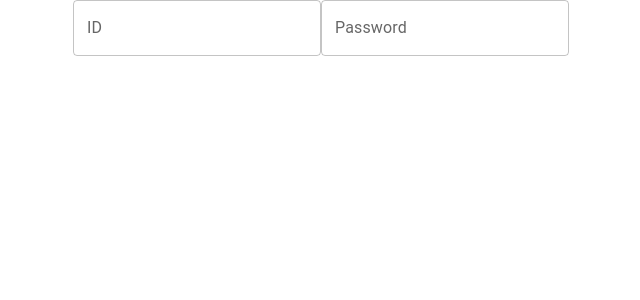
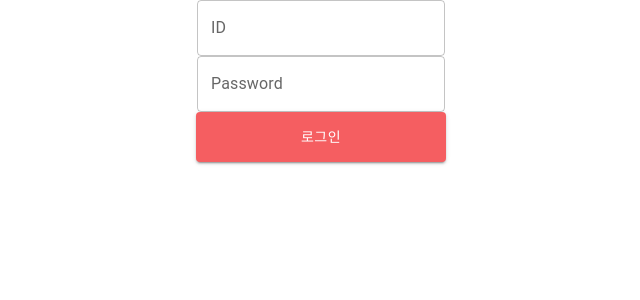
Before and after one commit to HackerthonThree/Frontend, a React (Create React App) app in the folder frontend/: page /login in a window 1280 px wide. Shown: the top 300 px of the page, without its empty margins (319-959 px from the left). Built offline with nearby package versions, Linux system fonts and the light colour scheme.

Commit message:
회원가입 다시 만드는중

```diff
--- a/frontend/src/components/Account.jsx
+++ b/frontend/src/components/Account.jsx
@@ -1,4 +1,4 @@
-import * as React from "react";
+import {useEffect} from "react";
 import ReactDOM from "react-dom";
 import Button from "@mui/material/Button";
 import logoImg from "../resource/logo.png";
@@ -11,6 +11,7 @@ import StockButton from "./StockButton";
 import SideBar from "./SideBar";
 import { useState } from "react";
 import "./Account.scss";
+import Axios from "axios";
 const stocks = [
   { name: "삼성전자", value: 400, yield: -23.5 },
   { name: "삼성바이오로직스", value: 300, yield: 46.6 },
@@ -42,11 +43,31 @@ const stocks = [
 
 const yieldValue = 50;
 
+const url="http://3.35.205.126:8080/api/v1/comment/stock";
+
 const Account = () => {
   const [open, setOpen] = useState(false);
-const sortedStocks=stocks.sort((a,b)=>{
-  return b.value-a.value;
-});
+  const [stockList, setStockList] = useState([]);
+  const [stockNameList, setStockNameList] = useState([]);
+  const fetchData = async () => {
+    const result = await Axios(url);
+    setStockList(result.data);
+
+    const names = result.data.map((s) => {
+      return s.stockName;
+    });
+    const sorted = names.sort();
+    console.log(sorted);
+    setStockNameList(sorted);
+  };
+
+  useEffect(() => {
+    fetchData();
+  }, []);
+
+  const sortedStocks = stocks.sort((a, b) => {
+    return b.value - a.value;
+  });
   return (
     <div className="Account">
       <TopBar
@@ -65,16 +86,12 @@ const sortedStocks=stocks.sort((a,b)=>{
           <div>{yieldValue}%</div>
           <AccountChart data={sortedStocks} />
           <div className="fonts">
-            <div className="fontWrap">
-            총 자산
-            </div>
-            <div className="fontWrap">
-            수익률
-            </div>
+            <div className="fontWrap">총 자산</div>
+            <div className="fontWrap">수익률</div>
           </div>
         </Paper>
         <div className="Stocks">
-          {stocks.map((s,i) => {
+          {stocks.map((s, i) => {
             return <StockButton key={i} data={s} />;
           })}
         </div>
--- a/frontend/src/components/LogIn.jsx
+++ b/frontend/src/components/LogIn.jsx
@@ -5,12 +5,75 @@ import logoImg from "../resource/logo.png";
 import { BrowserRouter, Route, Link, Routes } from "react-router-dom";
 import LinkButton from "./LinkButton";
 import { TextField } from "@mui/material";
-import './LogIn.scss'
+import "./LogIn.scss";
+import Axios from "axios";
+import { useNavigate } from "react-router";
+
+const style = {
+  backgroundColor: "#f55e61",
+  color: "#FFFFFF",
+  width: "250px",
+  height: "50px",
+};
+
 const LogIn = () => {
+  const [id, setId] = React.useState("");
+  const [pw, setPw] = React.useState("");
+  const url = "http://3.35.205.126:8080/api/v1/auth/login";
+
+  const navigate=useNavigate();
+
+  const handleLogInClick = () => {
+    console.log("click");
+    const sendData = {
+      id: id,
+      password: pw,
+    };
+    const jsoned = JSON.stringify(sendData);
+    console.log(jsoned);
+    fetch(url, {
+      method: "POST",
+      headers: { "Content-Type": "application/json" },
+      body: jsoned,
+    })
+      .then((res) => res.json())
+      .then(function (response) {
+        if(response!=0){
+          navigate("/account");
+        }
+
+      })
+      .catch((error) => console.log("server not response..."));
+  };
+
   return (
     <div className="LogIn">
-      <TextField label="ID"></TextField>
-      <TextField label="Password"></TextField>
+      <div>
+        <div>
+          <TextField
+            label="ID"
+            value={id}
+            onChange={(e) => {
+              setId(e.target.value);
+            }}
+          ></TextField>
+        </div>
+        <div>
+          <TextField
+          type="password"
+            label="Password"
+            value={pw}
+            onChange={(e) => {
+              setPw(e.target.value);
+            }}
+          ></TextField>
+        </div>
+        <div>
+          <Button onClick={handleLogInClick} variant="contained" style={style}>
+            로그인
+          </Button>
+        </div>
+      </div>
     </div>
   );
 };
--- a/frontend/src/components/SignUp.jsx
+++ b/frontend/src/components/SignUp.jsx
@@ -1,4 +1,4 @@
-import { useState } from "react";
+import { useState ,useNavigate} from "react";
 import ReactDOM from "react-dom";
 import Button from "@mui/material/Button";
 import {
@@ -31,8 +31,12 @@ const styles = {
 }
 
 const SignUp = () => {
+  const [accountNum, setAccountNum] = useState("");
   const [brokerage, setBrokerage] = useState("");
-  const [accountNum, setAccountNum] = useState("");
+  const [name, setName] = useState('');
+  const [id,setId]=useState('');
+  const [pw,setPw]=useState('');
+  const [pw2,setPw2]=useState('');
   const brokerages = [
     { name: "KB증권" },
     { name: "NH증권" },
@@ -41,16 +45,56 @@ const SignUp = () => {
     { name: "신영증권" },
   ];
 
+  const url = "http://3.35.205.126:8080/api/v1/auth/login";
+
+  const handleSignUpClick = () => {
+    /*
+    console.log("click");
+    const sendData = {
+      id: id,
+      password: pw,
+    };
+    const jsoned = JSON.stringify(sendData);
+    console.log(jsoned);
+    fetch(url, {
+      method: "POST",
+      headers: { "Content-Type": "application/json" },
+      body: jsoned,
+    })
+      .then((res) => res.json())
+      .then(function (response) {
+        if(response!=0){
+          navigate("/account");
+        }
+
+      })
+      .catch((error) => console.log("server not response..."));
+      */
+  };
+
   const handleNameDuplicateCheck = () => {
     console.log(name);
   };
 
-  const [name, setName] = useState('');
   return (
     <div className="SignUp">
       <FormControl >
           <div style={{ padding: "20px", width: "90%" }}>
-            <TextField style={{padding:"0px 20px 0px 0px"}} id="outlined-basic" label="닉네임" variant="standard"
+            <TextField style={{padding:"0px 20px 0px 0px"}} label="ID" variant="standard"
+            value={id}
+              onChange={(e)=>{setId(e.target.value)}}
+            />
+            <TextField style={{padding:"0px 20px 0px 0px"}} label="Password" variant="standard"
+            value={pw}
+            type="password"
+              onChange={(e)=>{setPw(e.target.value)}}
+            />
+            <TextField style={{padding:"0px 20px 0px 0px"}} label="Password Verification" variant="standard"
+            value={pw2}
+            type="password"
+              onChange={(e)=>{setPw2(e.target.value)}}
+            />
+            <TextField style={{padding:"0px 20px 0px 0px"}} label="닉네임" variant="standard"
             value={name}
               onChange={(e)=>{setName(e.target.value)}}
             />
@@ -91,7 +135,7 @@ const SignUp = () => {
           </Button>
             <div class="testBox" style={{ padding: "20px", width: "90%" }}>· 계좌 번호가 중복되거나 형식이 맞아야 합니다.</div>
         </div>
-        <Button style={styles.confirm_btn_style} variant="contained">
+        <Button onClick={handleSignUpClick} style={styles.confirm_btn_style} variant="contained">
         확인
         </Button>
     </div>
```
